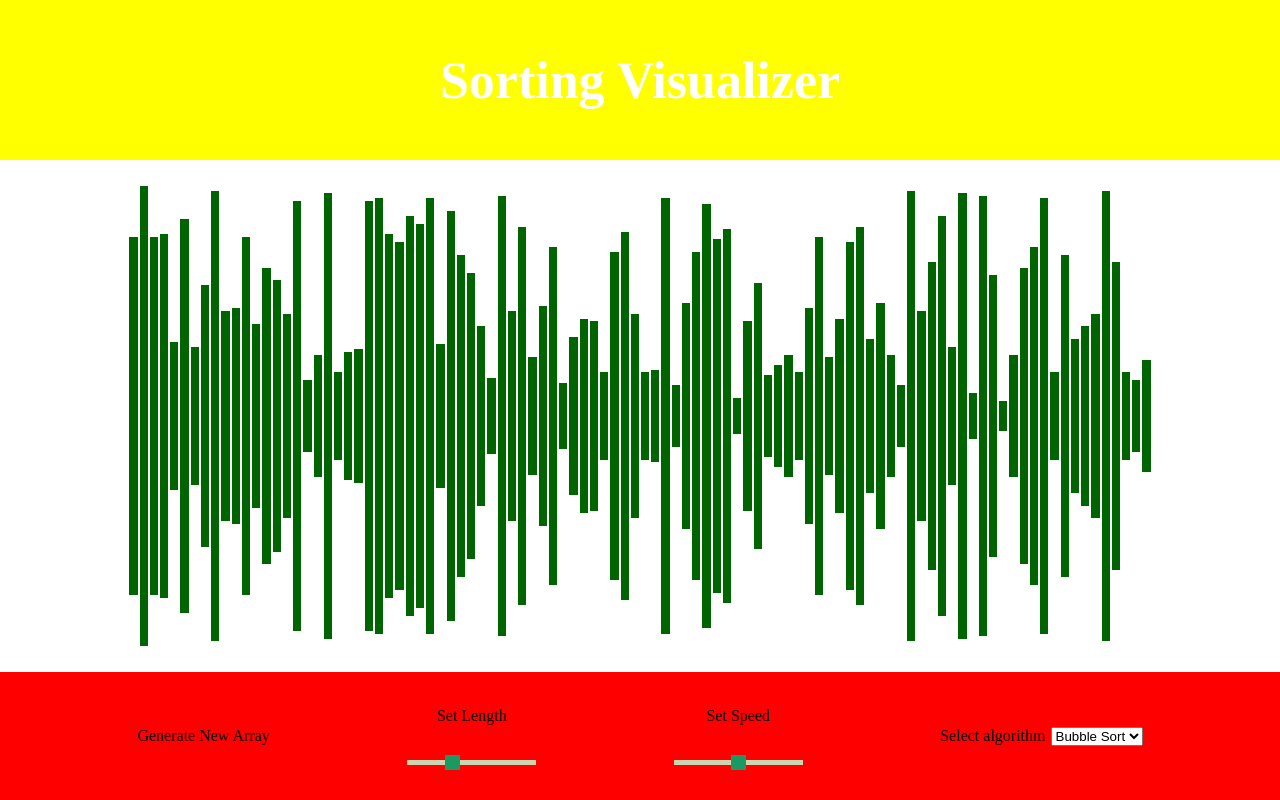
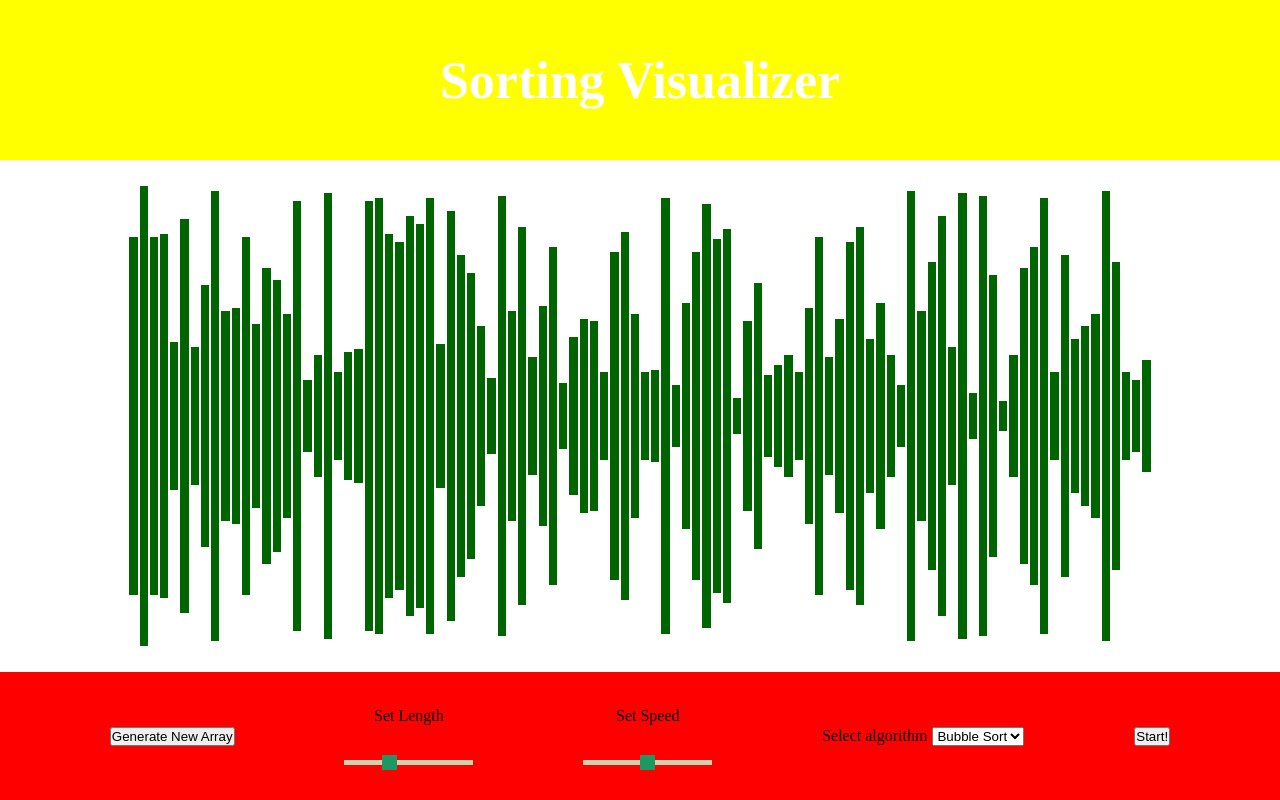
Before and after one commit to annna7/sorting-visualizer-app, a React (Create React App) app in the folder sorting-visualizer-react/: page / in a window 1280 px wide. Built offline with nearby package versions, Linux system fonts and the light colour scheme.

Commit message:
Added bubble sort and disabled user input while sorting

```diff
--- a/sorting-visualizer-react/src/components/Bar.js
+++ b/sorting-visualizer-react/src/components/Bar.js
@@ -1,9 +1,8 @@
 import React from "react";
 import "./Bar.css";
 
-const Bar = ({height}) => {
-    return <div className="bar" style={{height: `${height}%`}}></div>;
-    // style={{height: `${height}px`}}
+const Bar = ({height, color}) => {
+    return <div className="bar" style={{height: `${height}%`, backgroundColor: `${color}`}}></div>;
 }
 
 export default Bar;
--- a/sorting-visualizer-react/src/components/Footer.css
+++ b/sorting-visualizer-react/src/components/Footer.css
@@ -18,7 +18,7 @@
 
 .gen-array p:hover {
     color: white;
-    font-weight: bold;
+    font-style: italic;
 }
 
 .set-speed, .set-length {
--- a/sorting-visualizer-react/src/components/Footer.js
+++ b/sorting-visualizer-react/src/components/Footer.js
@@ -2,32 +2,32 @@
 import React from 'react';
 import './Footer.css'
 
-const Footer = ({arrayLength, sortingSpeed, handleGen, changeLength, changeSpeed, changeAlgo}) => {
+const Footer = ({arrayLength, sortingSpeed, isSorting, handleGen, changeLength, changeSpeed, changeAlgo, startSorting}) => {
     return (
         <>
             <div className="footer">
                 <div className="footer-flex">
                     <div className="gen-array">
-                        <p onClick={handleGen}> Generate New Array </p>
+                        <button disabled={isSorting} onClick={handleGen}> Generate New Array </button>
                     </div>
                     <div className="set-length">
                         <p> Set Length </p>
-                        <input type="range" id="length-slider" className="slider" min="50" max="200" value={arrayLength} onChange={(e) => changeLength(e.target.value)}></input>
+                        <input readOnly={isSorting} disabled={isSorting} type="range" id="length-slider" className="slider" min="50" max="200" value={arrayLength} onChange={(e) => changeLength(e.target.value)}></input>
                     </div>
                     <div className="set-speed">
                         <p> Set Speed </p>
-                        <input type="range" id="speed-slider" className="slider" min="1" max="3" step="1" value={sortingSpeed} onChange={(e) => changeSpeed(e.target.value)}></input>
+                        <input readOnly={isSorting} disabled={isSorting} type="range" id="speed-slider" className="slider" min="1" max="3" step="1" value={sortingSpeed} onChange={(e) => changeSpeed(e.target.value)}></input>
                     </div>
                     <div className="select-algo">
                         <p> Select algorithm</p>
-                        <select onChange={(e) => changeAlgo(e.target.value)}>
+                        <select disabled={isSorting} onChange={(e) => changeAlgo(e.target.value)}>
                             <option value="bubble">Bubble Sort</option>
                             <option value="select">Select Sort</option>
                             <option value="merge">Merge Sort</option>
                             <option value="quick">Quick Sort</option>
                         </select>
-
                     </div>
+                    <button disabled={isSorting} className="start-button" onClick={startSorting}>Start!</button>
                 </div>
             </div>
         </>
--- a/sorting-visualizer-react/src/components/SortingInterface.js
+++ b/sorting-visualizer-react/src/components/SortingInterface.js
@@ -1,16 +1,22 @@
 import './SortingInterface.css'
 import SortingVisualizer from './SortingVisualizer.js';
 import Footer from './Footer.js';
-import React, {useState} from "react";
+import React, {useEffect, useState} from "react";
 
 const SortingInterface = () => {
+    const sleep = (milliSeconds) => {
+        return new Promise((resolve) => setTimeout(resolve, milliSeconds))
+    }
     const getRandomIntFromInterval = (a, b) => {
         return Math.floor(Math.random() * (b - a + 1) + a);
     }
     const generateArr = () => {
         let newArr = [];
         for (let i = 0; i < arrSize; i++) {
-            newArr.push(getRandomIntFromInterval(minHeight, maxHeight));
+            newArr.push({
+                value: getRandomIntFromInterval(minHeight, maxHeight),
+                status: 0
+            });
         }
         return newArr;
     }
@@ -26,24 +32,76 @@ const SortingInterface = () => {
 
     const changeSpeed = (newSpeed) => {
         setSortingSpeed(newSpeed);
+        changeStatus(2, 1);
     }
 
+    const changeStatus = (index, newStatus) => {
+        let newArr = [...arr];
+        newArr[index].status = newStatus;
+        setTimeout(() => setArr(newArr), index * 1000);
+    }
     const changeAlgo = (newAlgo) => {
         setAlgo(newAlgo);
     }
+
+    const startSorting = () => {
+        setIsSorting(true);
+        switch(algo) {
+            case "bubble": {
+                bubbleSort();
+                break;
+            }
+        }
+    }
+
+    const bubbleSort = async () => {
+        console.log("alo")
+        let newArr = [...arr]
+        for (let i = 0; i < arr.length; i++) {
+            for (let j = 0; j < arr.length - i - 1; j++) {
+                if (newArr[j].value > newArr[j + 1].value) {
+                    const temp = newArr[j];
+                    newArr[j] = newArr[j + 1];
+                    newArr[j + 1] = temp;
+
+                    newArr[j].status = newArr[j + 1].status = 1;
+                    setArr([...newArr]);
+                    await sleep(15);
+
+                    newArr[j].status = newArr[j + 1].status = 0;
+                }
+            }
+        }
+        setArr([...newArr].map((value) => {
+            return {
+                ...value,
+                status: 2,
+            }
+        }));
+        setIsSorting(false);
+    };
+
     const maxHeight = Math.floor(90);
     const minHeight = Math.floor(5);
     const [arrSize, setArrSize] = useState(100);
     const [arr, setArr] = useState(generateArr);
     const [sortingSpeed, setSortingSpeed] = useState(2);
     const [algo, setAlgo] = useState("bubble");
-
-    console.log(algo);
+    const [isSorting, setIsSorting] = useState(false);
 
     return (
         <div className="sorting-interface">
             <SortingVisualizer arr={arr}/>
-            <Footer arrayLength={arrSize} sortingSpeed={sortingSpeed} handleGen={handleGen} changeLength={changeLength} changeSpeed={changeSpeed} changeAlgo={changeAlgo}/>
+            <Footer
+                arrayLength={arrSize}
+                sortingSpeed={sortingSpeed}
+                isSorting={isSorting}
+                handleGen={handleGen}
+                changeLength={changeLength}
+                changeSpeed={changeSpeed}
+                changeAlgo={changeAlgo}
+                startSorting={startSorting}
+            />
         </div>
     );
 }
--- a/sorting-visualizer-react/src/components/SortingVisualizer.js
+++ b/sorting-visualizer-react/src/components/SortingVisualizer.js
@@ -5,8 +5,15 @@ import uniqid from 'uniqid';
 
 
 const SortingVisualizer = ({arr}) => {
-    const sortingBars = arr.map((value) => (
-        <Bar key={uniqid()} height={value} />
+    const toColor = (code) => {
+        switch (code) {
+            case 0: return "darkgreen";
+            case 1: return "red";
+            case 2: return "blue";
+        }
+    }
+    const sortingBars = arr.map((value, index) => (
+        <Bar key={index} height={value.value} color={toColor(value.status)}/>
     ));
 
     return (
```
